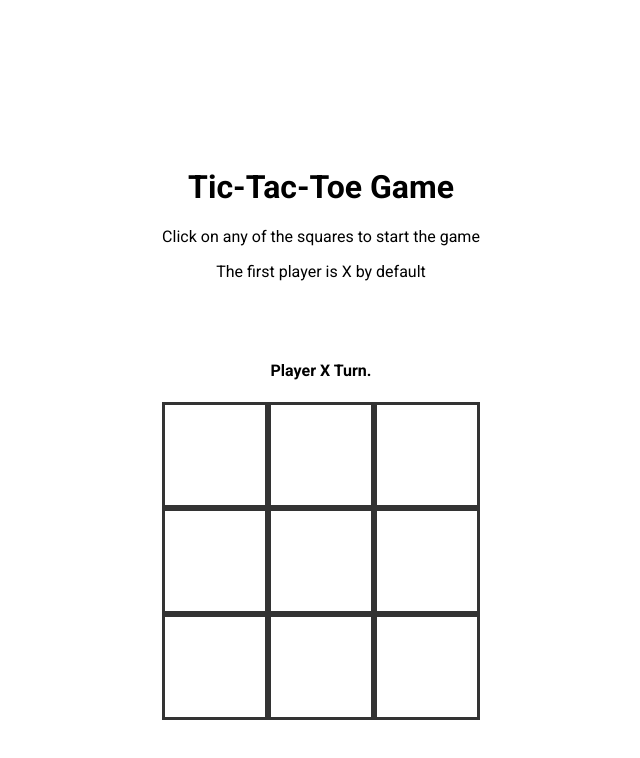
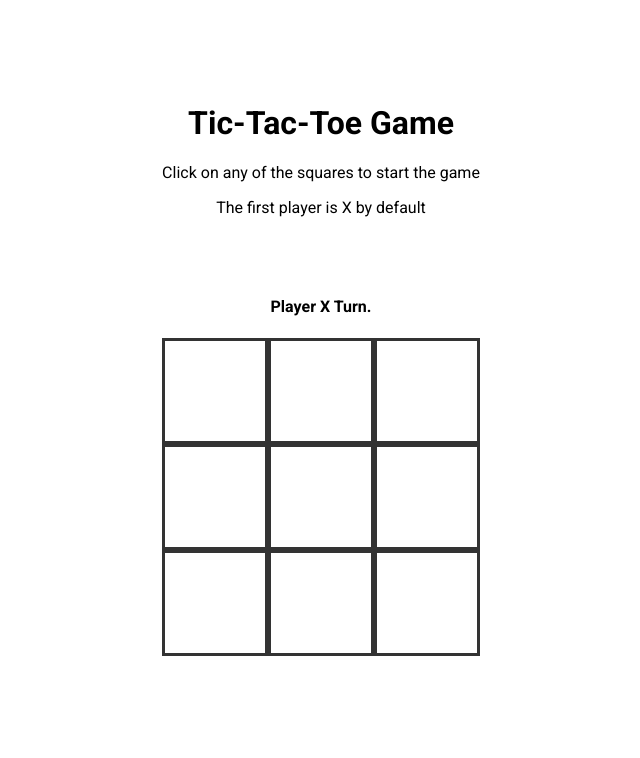
Before and after one commit to sarthaksarangi/Tik-Tac-Toe, a React (Vite) app in the folder vite-project/: page / in a window 1280 px wide. Shown: the top 758 px of the page, without its empty margins (319-959 px from the left). Built offline with nearby package versions, Linux system fonts and the light colour scheme.

Commit message:
margin change

```diff
--- a/vite-project/src/App.css
+++ b/vite-project/src/App.css
@@ -15,7 +15,7 @@ margin: 20px;
 .header{
 
   text-align: center;
-  margin-top: 8em;
+  margin-top: 4em;
   margin-bottom: 5em;
 }
 
```
